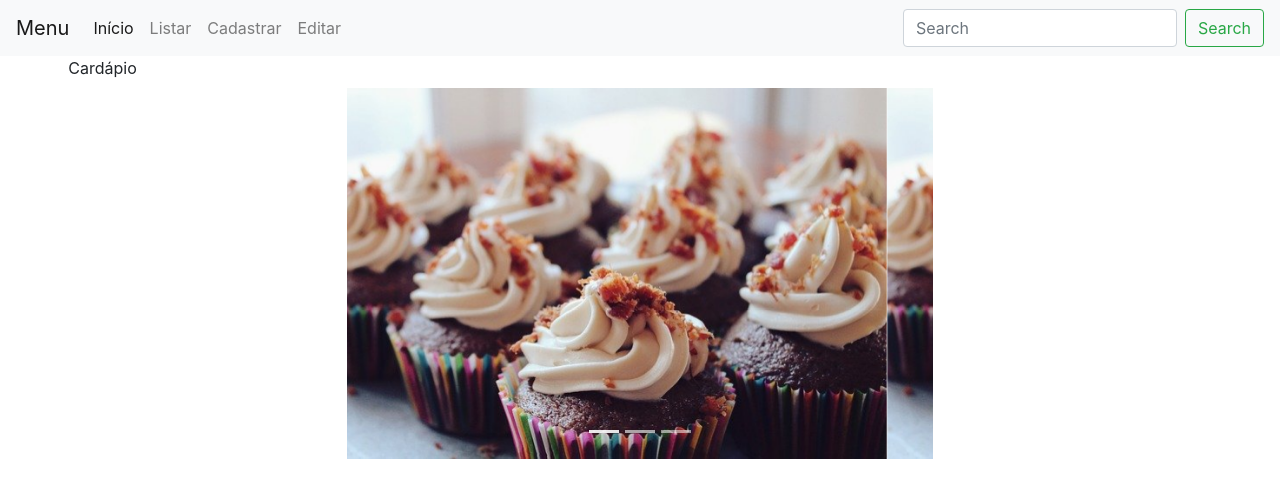
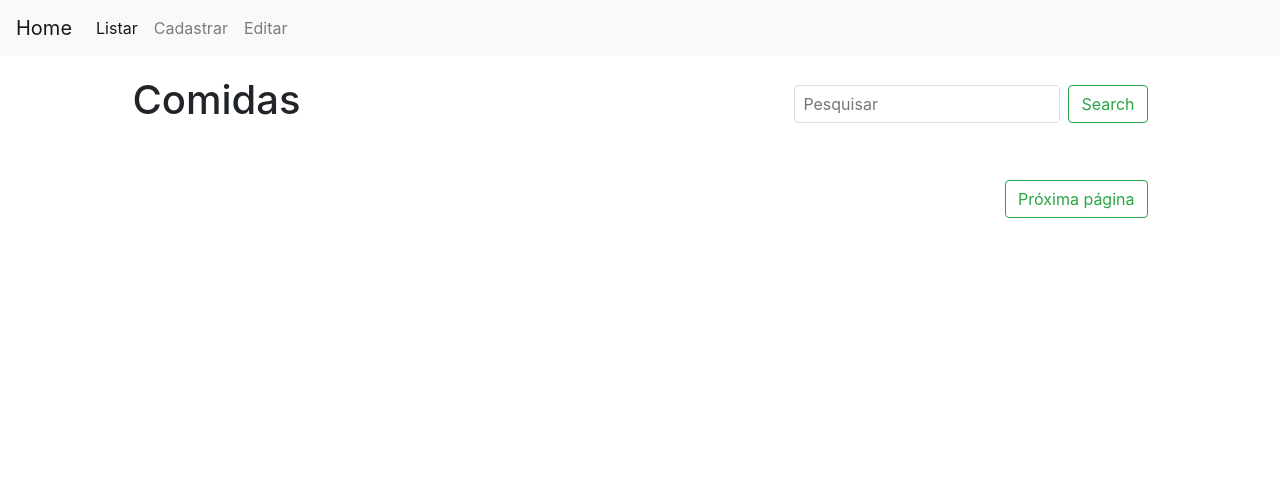
Before and after one commit to LeandrodaSilva/menu, a website: page public/index.html in a window 1280 px wide. Drawn offline with nearby package versions, Linux system fonts and the light colour scheme; some packages are replaced by stand-ins of ours; a script that the page names is missing.

Commit message:
Ajustes finais

```diff
--- a/public/index.html
+++ b/public/index.html
@@ -17,12 +17,14 @@
             integrity="sha384-JjSmVgyd0p3pXB1rRibZUAYoIIy6OrQ6VrjIEaFf/nJGzIxFDsf4x0xIM+B07jRM"
             crossorigin="anonymous"></script>
     <script src="https://cdn.jsdelivr.net/npm/sweetalert2@9"></script>
-    <title>Menu - Início</title>
+    <link rel="stylesheet"
+          href="../../static/css/listStyles.css">
+    <title>Menu - Listagem</title>
 </head>
-<body>
+<body onload="loadItens()">
     <header id="header">
         <nav class="navbar navbar-expand-lg navbar-light bg-light">
-            <a class="navbar-brand" href="#">Menu</a>
+            <a class="navbar-brand" href="/">Home</a>
             <button class="navbar-toggler"
                     type="button"
                     data-toggle="collapse"
@@ -37,10 +39,7 @@
                  class="collapse navbar-collapse">
                 <ul class="navbar-nav mr-auto">
                     <li class="nav-item active">
-                        <a class="nav-link" href="/">Início</a>
-                    </li>
-                    <li class="nav-item">
-                        <a class="nav-link" href="pages/menu/list.html">Listar</a>
+                        <a class="nav-link" href="/">Listar</a>
                     </li>
                     <li class="nav-item">
                         <a class="nav-link" href="pages/menu/create.html">Cadastrar</a>
@@ -49,70 +48,45 @@
                         <a class="nav-link" href="pages/menu/edit.html">Editar</a>
                     </li>
                 </ul>
-                <form class="form-inline my-2 my-lg-0">
-                    <input id="input-search"
-                           class="form-control mr-sm-2"
-                           type="search"
-                           placeholder="Search"
-                           aria-label="Search">
-                    <button id="btn-search"
-                            class="btn btn-outline-success my-2 my-sm-0"
-                            type="submit">Search</button>
-                </form>
             </div>
         </nav>
     </header>
 
-    <main class="container col-11">
-        <fieldset>
-            <label>Cardápio</label>
-            <div id="carouselExampleInterval"
-                 class="carousel slide row d-flex justify-content-center"
-                 data-ride="carousel">
+    <main class="container">
+        <div class="row d-flex justify-content-center">
+            <div id="content" class="col-11">
+                <div id="content-header">
+                    <h1>Comidas</h1>
 
-                <ol class="carousel-indicators">
-                    <li data-target="#carouselExampleCaptions" data-slide-to="0" class="active"></li>
-                    <li data-target="#carouselExampleCaptions" data-slide-to="1"></li>
-                    <li data-target="#carouselExampleCaptions" data-slide-to="2"></li>
-                </ol>
+                    <form class="form-inline my-2 my-lg-0" id="form" >
+                            <input type="text" id="search" placeholder="Pesquisar"/>
+                            <button id="btn-search"
+                                    class="btn btn-outline-success my-2 my-sm-0"
+                                    type="submit">Search</button>
+                        </form>
 
-                <div class="carousel-inner col-6">
-
-                    <div class="carousel-item active" data-interval="5000">
-                        <img src="assets/img/foods/cupcake.jpg" class="d-block w-100" alt="...">
-                    </div>
-
-                    <div class="carousel-item" data-interval="5000">
-                        <img src="assets/img/foods/cupcake.jpg" class="d-block w-100" alt="...">
-                    </div>
-
-                    <div class="carousel-item" data-interval="5000">
-                        <img src="assets/img/foods/cupcake.jpg" class="d-block w-100" alt="...">
-                    </div>
 
                 </div>
 
-                <a class="carousel-control-prev" href="#carouselExampleInterval" role="button" data-slide="prev">
-                    <span class="carousel-control-prev-icon" aria-hidden="true"></span>
-                    <span class="sr-only">Previous</span>
-                </a>
+                <ul id="listItens">
+                </ul>
 
-                <a class="carousel-control-next" href="#carouselExampleInterval" role="button" data-slide="next">
-                    <span class="carousel-control-next-icon" aria-hidden="true"></span>
-                    <span class="sr-only">Next</span>
-                </a>
+                <div id="footer">
+                        <div id="blank"></div>
+
+                        <button id="btn-back"
+                        class="btn btn-outline-success my-2 my-sm-0"
+                        type="submit">Página anterior</button>
+
+                        <button id="btn-next"
+                            class="btn btn-outline-success my-2 my-sm-0"
+                            type="submit">Próxima página</button>
+                </div>
 
             </div>
-        </fieldset>
+        </div>
     </main>
 
-    <div id="listagem"></div>
-
-    <script type="module">
-        import Menu from "./static/js/Menu.js";
-        new Menu(
-          document.querySelector('#listagem'),
-          document.querySelector('#header'))
-    </script>
+<script src="../../static/js/List.js"></script>
 </body>
 </html>
```
Also changed, not shown: public/pages/menu/create.html (+2 -5 lines), public/pages/menu/edit.html (+2 -5 lines), public/pages/menu/list.html (deleted, +0 -100 lines).
